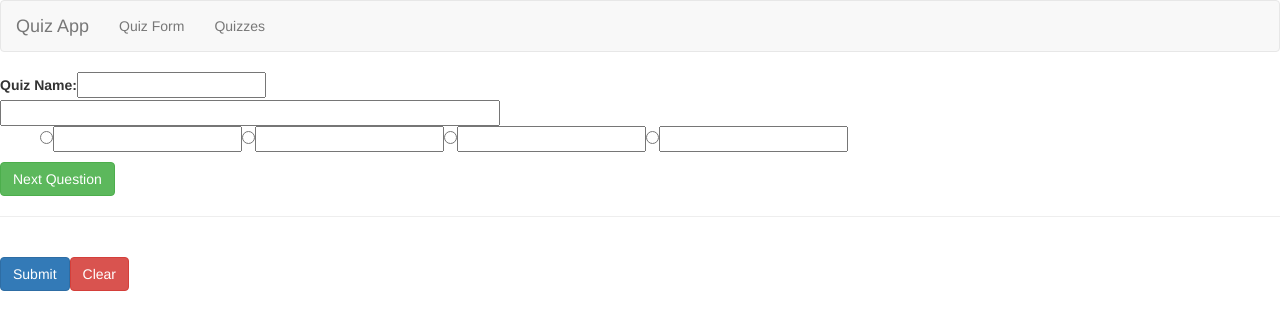
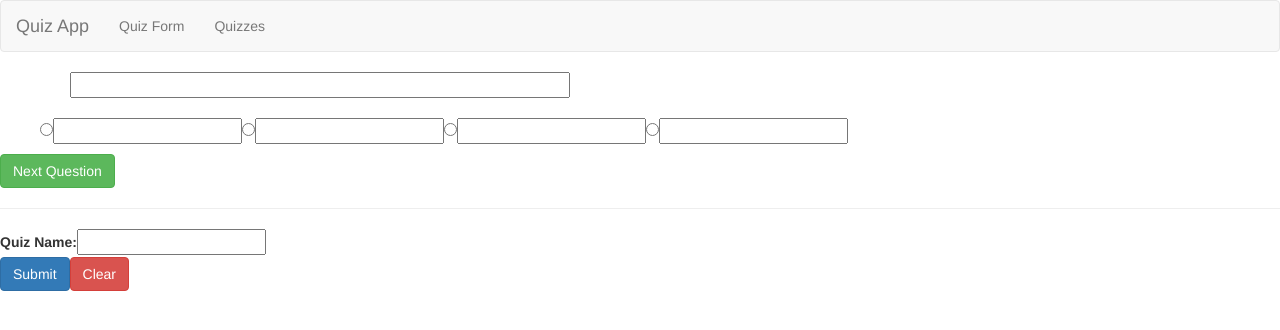
Before and after one commit to Dhess86/Quiz-master, an Angular app: page / in a window 1280 px wide. Shown: the top 330 px of the page. Built offline with nearby package versions, Linux system fonts and the light colour scheme.

Commit message:
another test

```diff
--- a/src/app/app.component.html
+++ b/src/app/app.component.html
@@ -1,3 +1,3 @@
 <app-header (pageToShow)="pageToShow = $event"></app-header>
 <app-question *ngIf="pageToShow === 'question'"></app-question>
-<app-quiz-display [quizzes]="quizzes" *ngIf="pageToShow === 'display'"></app-quiz-display>
+<app-quiz-display *ngIf="pageToShow === 'display'"></app-quiz-display>
--- a/src/app/question/question.component.css
+++ b/src/app/question/question.component.css
@@ -1,3 +1,17 @@
+.container {
+  display: flex;
+  align-items: center;
+  justify-items: center;
+
+}
+
 .question {
   width: 500px;
-}
+
+    }
+
+  .temp {
+    background-color: greenyellow;
+    font-size: larger;
+      padding-left: 30px;
+  }
--- a/src/app/question/question.component.html
+++ b/src/app/question/question.component.html
@@ -1,9 +1,10 @@
-<div class="q1">
-  <label for="quizName">Quiz Name: </label>
-  <input [(ngModel)]="quizName" class="quizName" type="text">
+<div class="container">
+  <input [(ngModel)]="newQuestion.question" class="question" type="text" />
+  </div>
+
   <br>
-  <input [(ngModel)]="newQuestion.question" class="question" type="text" />
 
+  <div>
     <ul>
       <input name="radioGroup" type="radio" [(ngModel)]="newQuestion.correctAnswer" value="1"/>
       <input [(ngModel)]="newQuestion.answer1" type="text" />
@@ -18,11 +19,12 @@
 
   </div>
 
+
 <button class="btn btn-success" (click)="submitQuestion()" [disabled]="qCount >=10">Next Question</button>
 
 
 <hr>
-
+<div class="temp">
   <div *ngFor="let question of questions">
     <p>{{question.question}}</p>
     <p>{{question.answer1}}</p>
@@ -32,7 +34,10 @@
     <p>{{question.correctAnswer}}</p>
     <hr>
   </div>
+</div>
 
+<label for="quizName">Quiz Name: </label>
+<input [(ngModel)]="quizName" class="quizName" type="text">
 
 <br>
 <button class="btn btn-primary" (click)="submitQuiz()">Submit</button>
--- a/src/app/question/question.component.ts
+++ b/src/app/question/question.component.ts
@@ -16,6 +16,7 @@ export class QuestionComponent {
   questionCreated = false;
   newQuestion: Question = new Question()
   qCount = 0
+  quizName: string = '';
 
   constructor (private quizService: QuizService) {
   }
@@ -31,17 +32,20 @@ export class QuestionComponent {
 
   }
 
-  quizName: string = '';
 
   submitQuiz() {
     this.quizService.addQuiz(new Quiz(this.quizName, this.questions))
-    console.log(this.quizName)
+    this.questions = [];
+    this.qCount = 0;
+    localStorage.setItem('qStorage', JSON.stringify(this.questions))
+    this.quizName=""
+
   }
 
 
-  clear() {
-    this.questions = [];
-    localStorage.setItem('qStorage', JSON.stringify(this.questions))
+    clear() {
+      this.questions = [];
+      localStorage.setItem('qStorage', JSON.stringify(this.questions))
     this.qCount = 0;
-  }
-}
+      }
+    }
```
Lines whose indentation alone changed are shown as unchanged.
